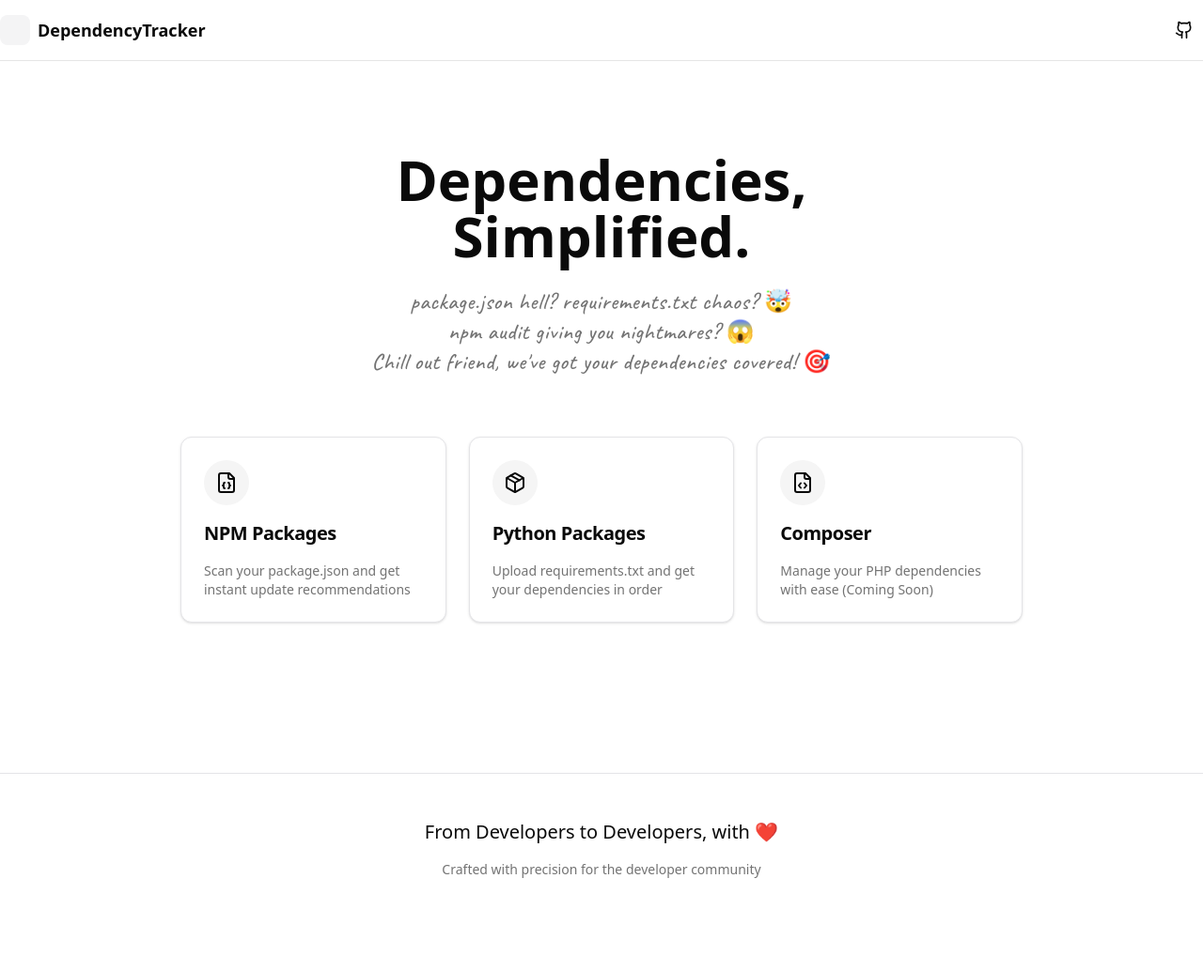
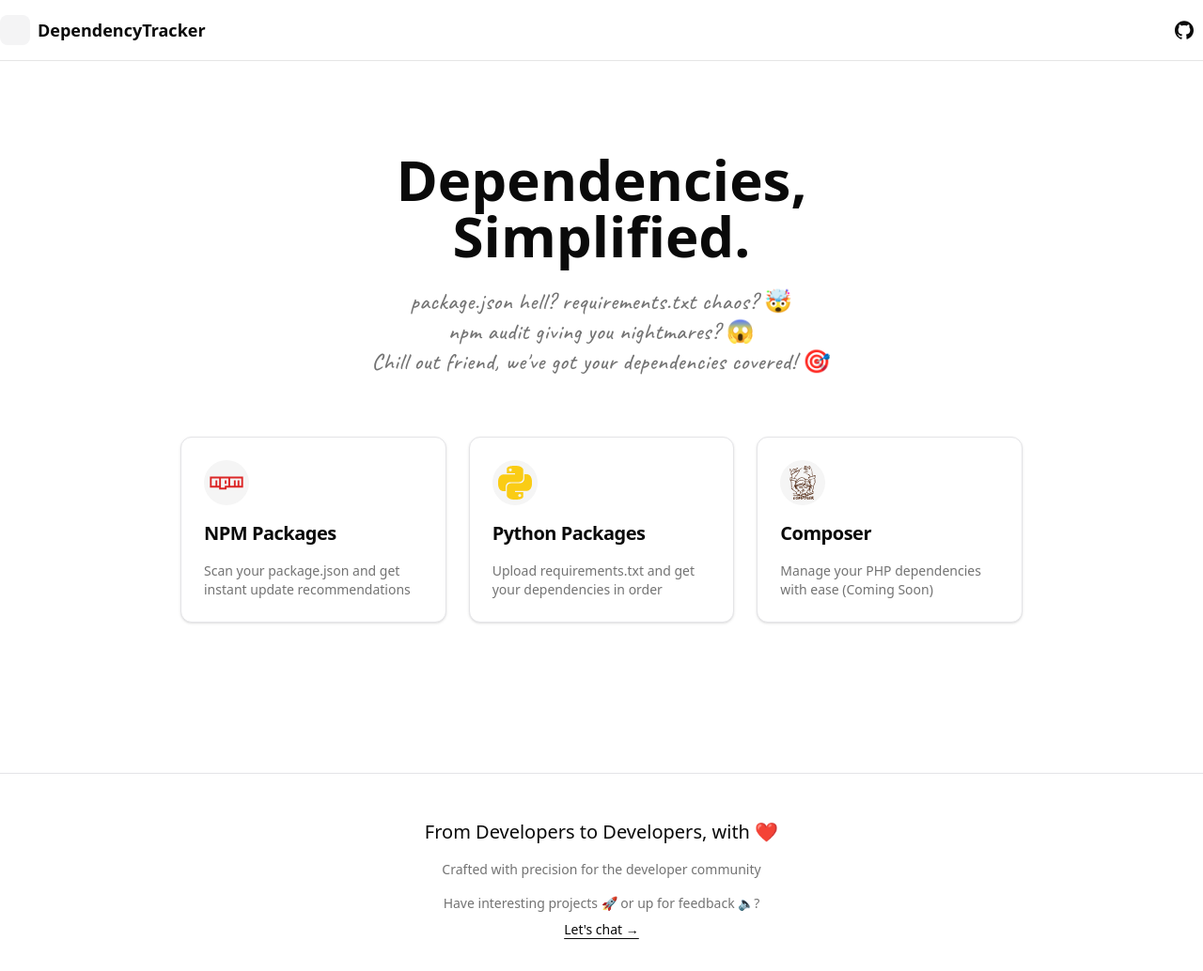
Before and after one commit to ajaymahadeven/dependency-manager, a Next.js app: page / in a window 1280 px wide. Shown: the top 1034 px of the page at 94% size. Before the commit the page ends 984 px from the top, so only its background shows below. Built offline with nearby package versions, Linux system fonts and the light colour scheme.

Commit message:
icons and links simplified

```diff
--- a/package.json
+++ b/package.json
@@ -23,6 +23,7 @@
     "next": "15.1.3",
     "npm-run-all": "^4.1.5",
     "react": "^19.0.0",
+    "react-icons": "^5.3.0",
     "react-dom": "^19.0.0",
     "tailwind-merge": "^2.6.0",
     "tailwindcss-animate": "^1.0.7"
--- a/src/components/home/cards-component/Component.tsx
+++ b/src/components/home/cards-component/Component.tsx
@@ -1,5 +1,6 @@
+import { DiNpm } from 'react-icons/di';
+import { SiComposer, SiPython } from 'react-icons/si';
 import Link from 'next/link';
-import { FileCode, FileJson, Package } from 'lucide-react';
 import {
   Card,
   CardDescription,
@@ -17,7 +18,7 @@ export default function HomeCardsComponent() {
           <Card className="h-full border-zinc-200 transition-all duration-300 hover:bg-accent dark:border-zinc-800">
             <CardHeader className="space-y-4">
               <div className="flex h-12 w-12 items-center justify-center rounded-full bg-accent transition-transform duration-300 group-hover:scale-110">
-                <FileJson className="h-6 w-6" />
+                <DiNpm className="h-6 w-6 text-red-600 lg:h-9 lg:w-9" />
               </div>
               <CardTitle className="text-xl">NPM Packages</CardTitle>
               <CardDescription>
@@ -31,7 +32,7 @@ export default function HomeCardsComponent() {
           <Card className="h-full border-zinc-200 transition-all duration-300 hover:bg-accent dark:border-zinc-800">
             <CardHeader className="space-y-4">
               <div className="flex h-12 w-12 items-center justify-center rounded-full bg-accent transition-transform duration-300 group-hover:scale-110">
-                <Package className="h-6 w-6" />
+                <SiPython className="h-6 w-6 rounded text-yellow-400 lg:h-9 lg:w-9" />
               </div>
               <CardTitle className="text-xl">Python Packages</CardTitle>
               <CardDescription>
@@ -45,7 +46,7 @@ export default function HomeCardsComponent() {
           <Card className="h-full border-zinc-200 transition-all duration-300 hover:bg-accent dark:border-zinc-800">
             <CardHeader className="space-y-4">
               <div className="flex h-12 w-12 items-center justify-center rounded-full bg-accent transition-transform duration-300 group-hover:scale-110">
-                <FileCode className="h-6 w-6" />
+                <SiComposer className="h-6 w-6 text-amber-950 lg:h-9 lg:w-9" />
               </div>
               <CardTitle className="text-xl">Composer</CardTitle>
               <CardDescription>
--- a/src/components/home/footer/Component.tsx
+++ b/src/components/home/footer/Component.tsx
@@ -1,3 +1,5 @@
+import Link from 'next/link';
+
 export default function Footer() {
   return (
     <>
@@ -11,6 +13,17 @@ export default function Footer() {
             <p className="text-sm text-muted-foreground">
               Crafted with precision for the developer community
             </p>
+            <div className="flex flex-col items-center space-y-2">
+              <p className="text-sm text-muted-foreground">
+                Have interesting projects 🚀 or up for feedback 🔈?
+              </p>
+              <Link
+                href="https://t.ly/lvx9X"
+                className="text-sm underline underline-offset-4 transition-colors hover:text-primary"
+              >
+                Let&apos;s chat →
+              </Link>
+            </div>
           </div>
         </div>
       </footer>
--- a/src/components/navbar/Component.tsx
+++ b/src/components/navbar/Component.tsx
@@ -1,5 +1,5 @@
+import { SiGithub } from 'react-icons/si';
 import Link from 'next/link';
-import { Github } from 'lucide-react';
 // import { ThemeToggle } from "@/components/theme-toggle"
 import { Button } from '@/components/ui/button';
 
@@ -18,11 +18,8 @@ export default function SiteNavbar() {
           <div className="flex items-center gap-4">
             {/* <ThemeToggle /> */}
             <Button type="button" variant="ghost" size="icon" asChild>
-              <Link
-                href="https://github.com/yourusername/dependency-tracker"
-                target="_blank"
-              >
-                <Github className="h-5 w-5" />
+              <Link href="https://t.ly/1-rek" target="_blank">
+                <SiGithub className="h-5 w-5" />
                 <span className="sr-only">GitHub</span>
               </Link>
             </Button>
```
Also changed, not shown: 1 other file (tests, documents, lock files or other folders).
